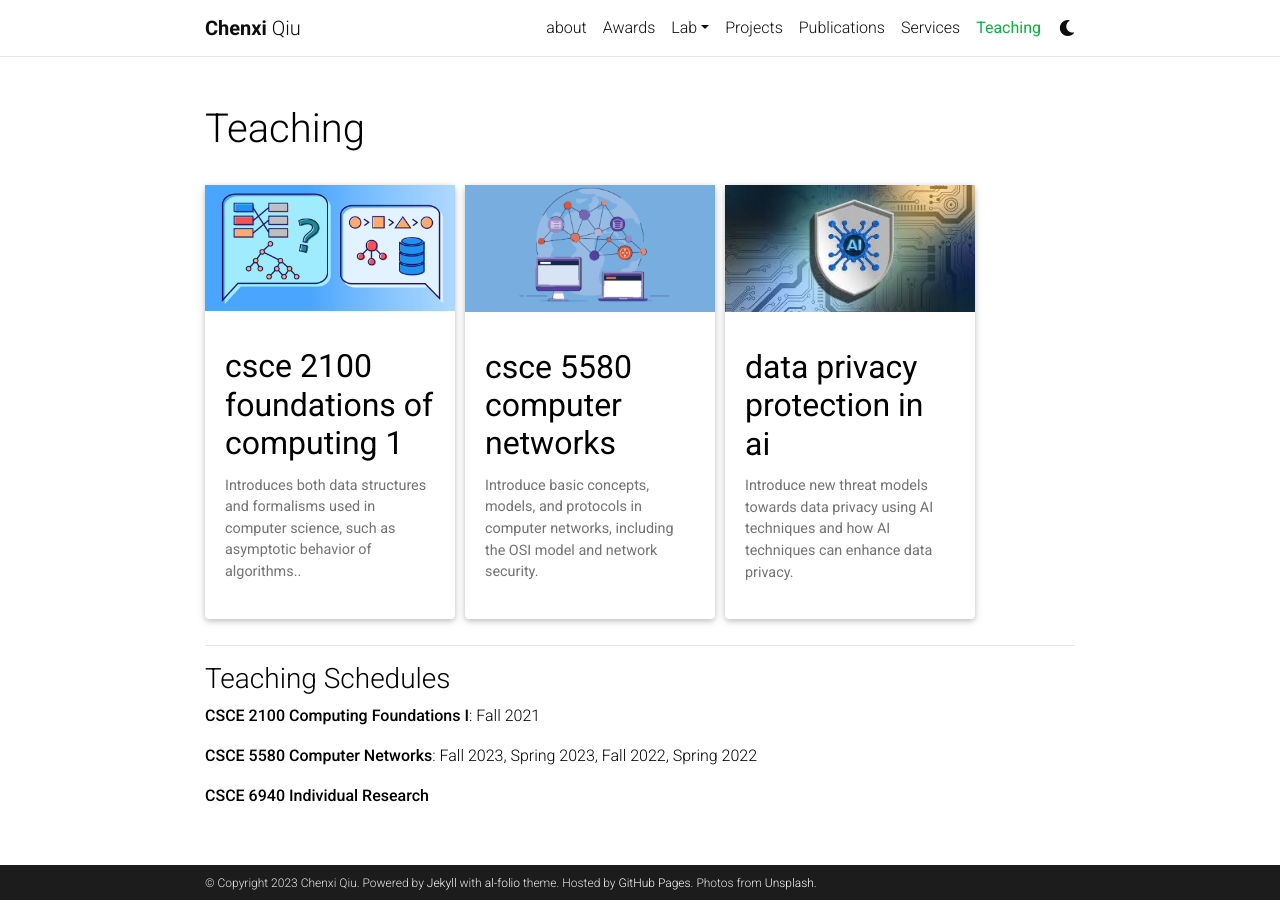
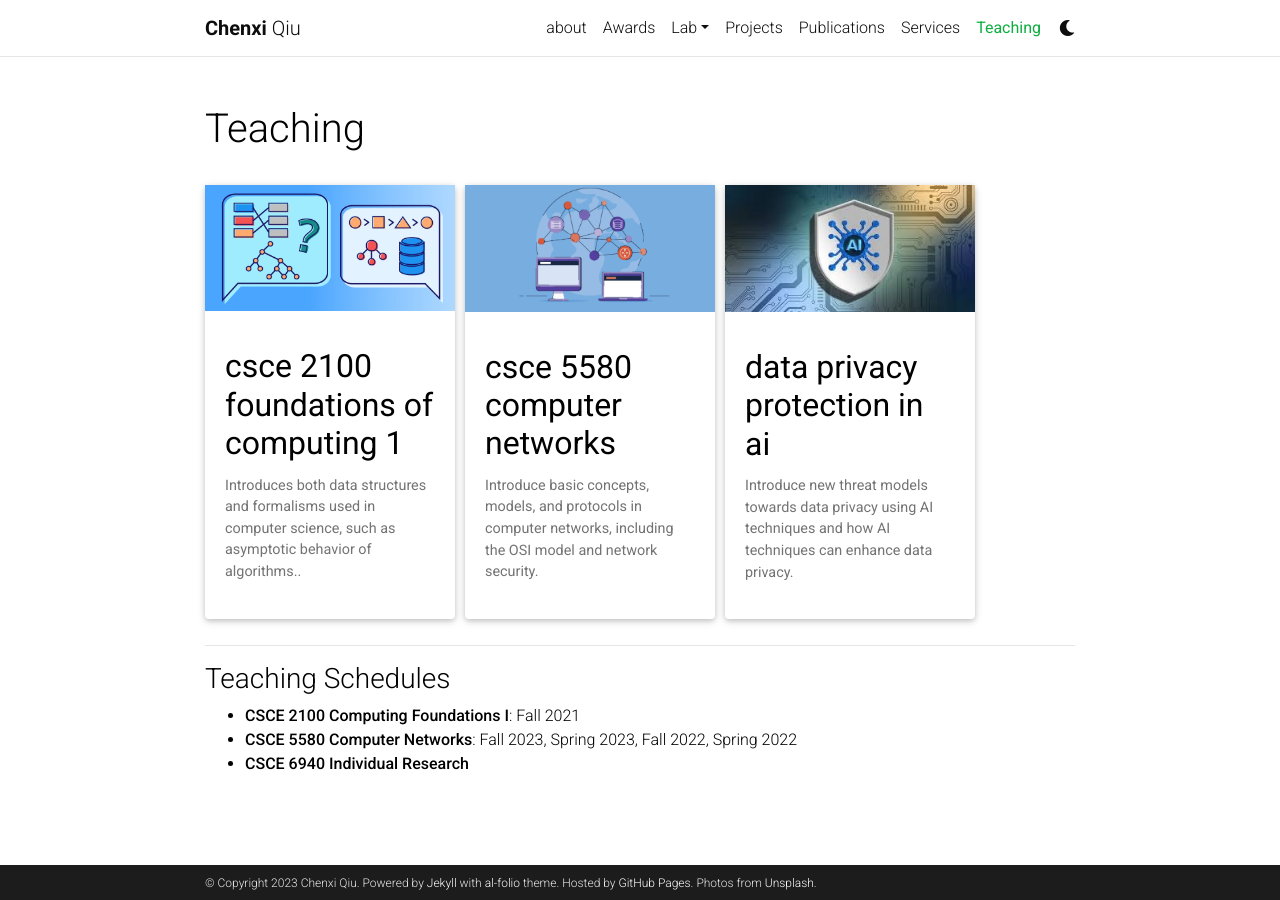
Before and after one commit to chenxiunt/chenxiunt.github.io, a Jekyll site: the page built from _pages/teaching.md, in a window 1280 px wide. Built offline with Jekyll 4.4.1, drawn with Linux system fonts in a browser that asks for light colours; full-size pictures stand in for the smaller copies a plugin makes; comment, search, counter and statistics services are not loaded; a style sheet for code colours, icons or effects is not loaded.

```diff
--- a/_pages/teaching.md
+++ b/_pages/teaching.md
@@ -58,9 +58,6 @@ horizontal: false
 ---
 
 ### Teaching Schedules ###
-
-**CSCE 2100 Computing Foundations I**: Fall 2021
-
-**CSCE 5580 Computer Networks**: Fall 2023, Spring 2023, Fall 2022, Spring 2022
-
-**CSCE 6940 Individual Research**
+* **CSCE 2100 Computing Foundations I**: Fall 2021
+* **CSCE 5580 Computer Networks**: Fall 2023, Spring 2023, Fall 2022, Spring 2022
+* **CSCE 6940 Individual Research**
```
